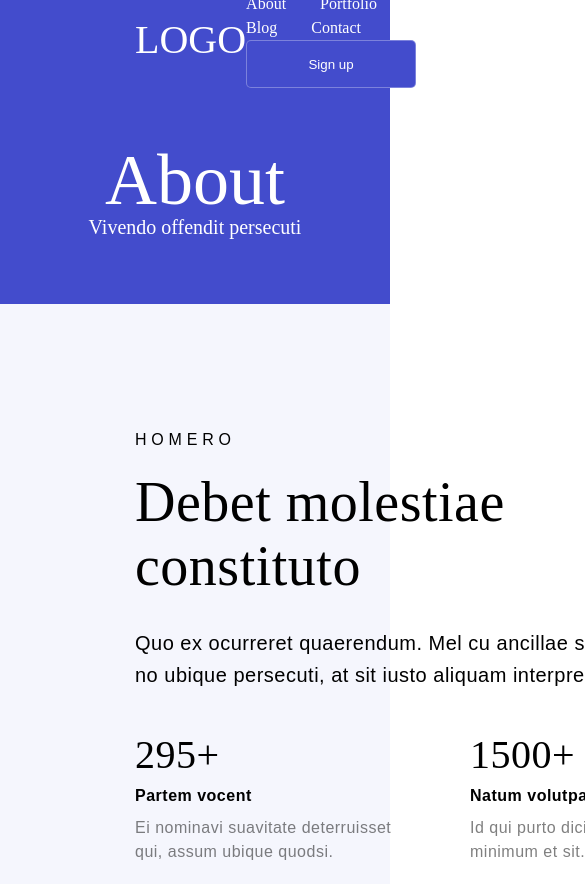
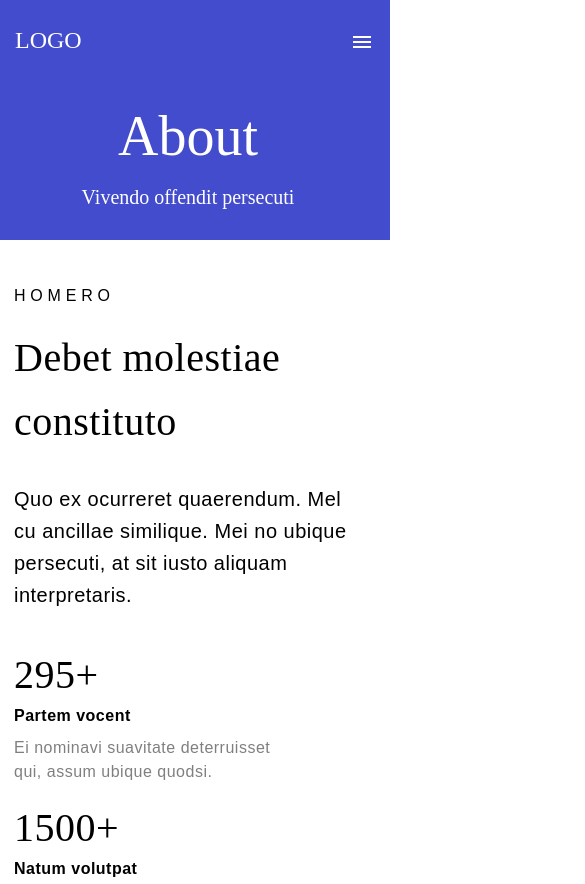
Before and after one commit to aakhtar10/algorithm_genius, a plain HTML site: page index.html in a window 390 px wide. Shown: the top 884 px of the page, 585 px wide, since content can reach past the window. Drawn offline with nearby package versions, Linux system fonts and the light colour scheme.

Commit message:
made responsive edit arsalan

```diff
--- a/_body1.scss
+++ b/_body1.scss
@@ -1,7 +1,8 @@
 .body1{
-    width: 100%;
+    width: 1440px;
     height: 768px;
-    background-color:  #F5F6FD;
+    // background-color:  #F5F6FD;
+    justify-content: space-between;
 
     div{
         margin-left: 135px;
@@ -101,6 +102,73 @@
     }
     img{
         margin-top: 90px;
-        margin-left: 800px;
+        margin-left: 780px;
     }
 }
+
+@media all and (max-width:480px){
+    .body1{
+        width: 375px;
+        height: 1152px;
+
+
+        div{
+            margin-left: 14px;
+            margin-top: 47px;
+            width: 346px;
+
+            h5{
+
+            }
+            h2{
+
+                font-size: 40px;
+
+            }
+            p{
+
+            }
+            div{
+
+                display: flex;
+                flex-direction: column;
+                position: relative;
+                div:nth-child(1){
+                    width: 270px;
+                    h3{
+
+                        margin-left: 0px;
+                    }
+                    p:nth-child(2){
+                        margin-left: 0px;
+
+                    }
+                    p:nth-child(3){
+
+                    }
+                }
+                div:nth-child(2){
+                    margin-left: 0px;
+                    width: 270px;
+                    h3{
+                        margin-left: 0px;
+
+                    }
+                    p:nth-child(2){
+                        margin-left: 0px;
+
+                    }
+
+                }
+            }
+        }
+        img{
+
+            margin-top: 700px;
+            margin-right: 1px;
+            margin-left: 25px;
+            width: 300px;
+            height: 431px;
+        }
+    }
+}
--- a/_header.scss
+++ b/_header.scss
@@ -13,7 +13,7 @@ line-height: 48px; /* 120% */
     display: flex;
    justify-content: space-between;
    align-items: center;
-   width: 100%;
+   width: 1440px;
    height: 80px;
    flex-shrink: 0;
    background: #434CCC;
@@ -55,14 +55,23 @@ border: #FFFFFF4D 1px solid;
 border-radius: 5px;
 
       }
+
 }
+#burger{
+    display: none;
+     width: 20px;
+     height: 14px;
+     flex-shrink: 0;
+     color: #FFF;
+
+   }
 .about{
   display: flex;
   flex-direction: column;
 
   align-items: center;
   justify-content: center;
-  width: 100%;
+  width: 1440px;
 height: 224px;
 flex-shrink: 0;
 background: #434CCC;
@@ -73,15 +82,77 @@ text-align: center;
 
 /* H1 */
 font-family: DM Serif Display;
-font-size: 72px;
+font-size: 56px;
 font-style: normal;
 font-weight: 400;
-line-height: 80px; /* 111.111% */
-margin-bottom: -1px;
-margin-top: -10px;
+line-height: 64px; /* 111.111% */
+margin-bottom: 10px;
+margin-right: 622px;
+margin-left: 623px;
+margin-top: 47px;
 }
 p{
   color: var(--Text_White, #FFF);
+text-align: center;
+
+/* Text_Big */
+font-family: "DM Sans";
+font-size: 20px;
+font-style: normal;
+font-weight: 400;
+line-height: 16px; /* 160% */
+margin-bottom: 55px;
+margin-right: 596px;
+margin-left: 597px;
+}
+}
+
+@media all and (max-width: 480px) {
+    .nav-bar ul {
+        display: none;
+      }
+  #burger{
+   margin-right: 5px;
+   margin-top: 10px;
+    display: block;
+    color: #FFF;
+    cursor: pointer;
+    width: 20px;
+    height: 14pxes;
+  }
+
+.nav-bar{
+
+    width: 375px;
+height: 64px;
+flex-shrink: 0;
+    div{
+        h3{
+            color: #FFF;
+font-family: "DM Serif" Display;
+font-size: 24px;
+font-style: normal;
+font-weight: 400;
+line-height: 32px;
+margin-left: 15px;
+margin-top: 16px;
+height: 32px;
+width: 62px;
+        }
+    }
+}
+.about{
+    height: 176px;
+    width: 375px;
+    background-color: rgba(67, 76, 204, 1);
+
+    h1{
+     margin-bottom: 13px;
+        font-size: 56px;
+
+    }
+    p{
+        color: var(--Text_White, #FFF);
 text-align: center;
 
 /* Text_Big */
@@ -89,6 +160,14 @@ font-family: DM Sans;
 font-size: 20px;
 font-style: normal;
 font-weight: 400;
-line-height: 16px; /* 160% */
+line-height: 32px; /* 160% */
+margin-bottom: 35px;
+width: 247px;
+height: 32px;
+    }
+
+}
+header{
+    background: #434CCC;
 }
 }
--- a/index.html
+++ b/index.html
@@ -7,6 +7,10 @@
     <link rel="stylesheet" href="index.css">
     <link rel="preconnect" href="https://fonts.googleapis.com">
 <link rel="preconnect" href="https://fonts.gstatic.com" crossorigin>
+<link
+href="https://fonts.googleapis.com/css2?family=Material+Symbols+Outlined:opsz,wght,FILL,GRAD@20..48,100..700,0..1,-50..200"
+rel="stylesheet "
+/>
 </head>
 <body>
     <header >
@@ -20,8 +24,11 @@
                <li><a href="#">Blog</a></li>
                <li><a href="#">Contact</a></li>
                <button>Sign up</button>
+
              </ul>
+
          </div>
+         <span id="burger" class="material-symbols-outlined"> menu </span>
      </nav>
        <div class="about">
            <h1>About</h1>
```
Also changed, not shown: index.css, 1 other file.
